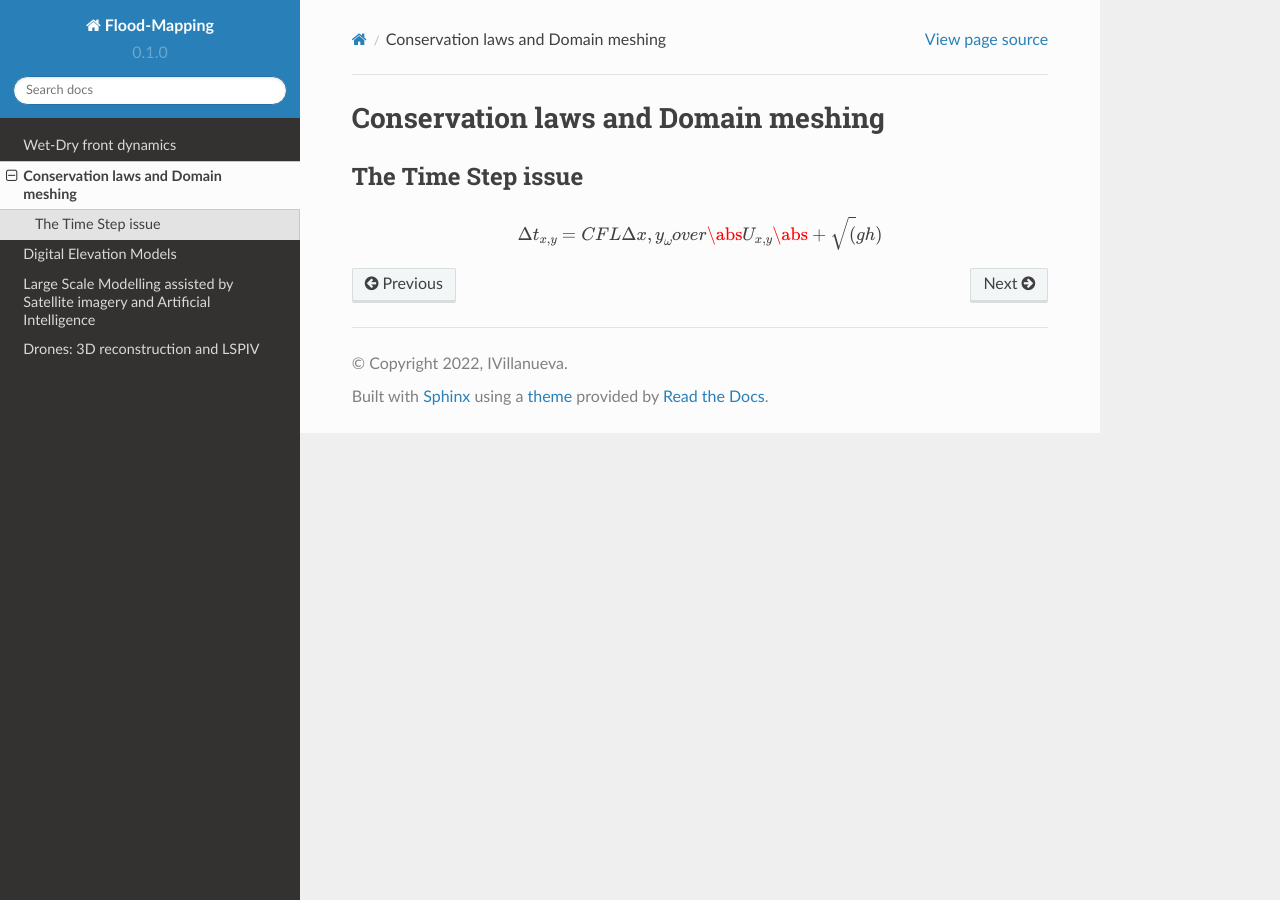
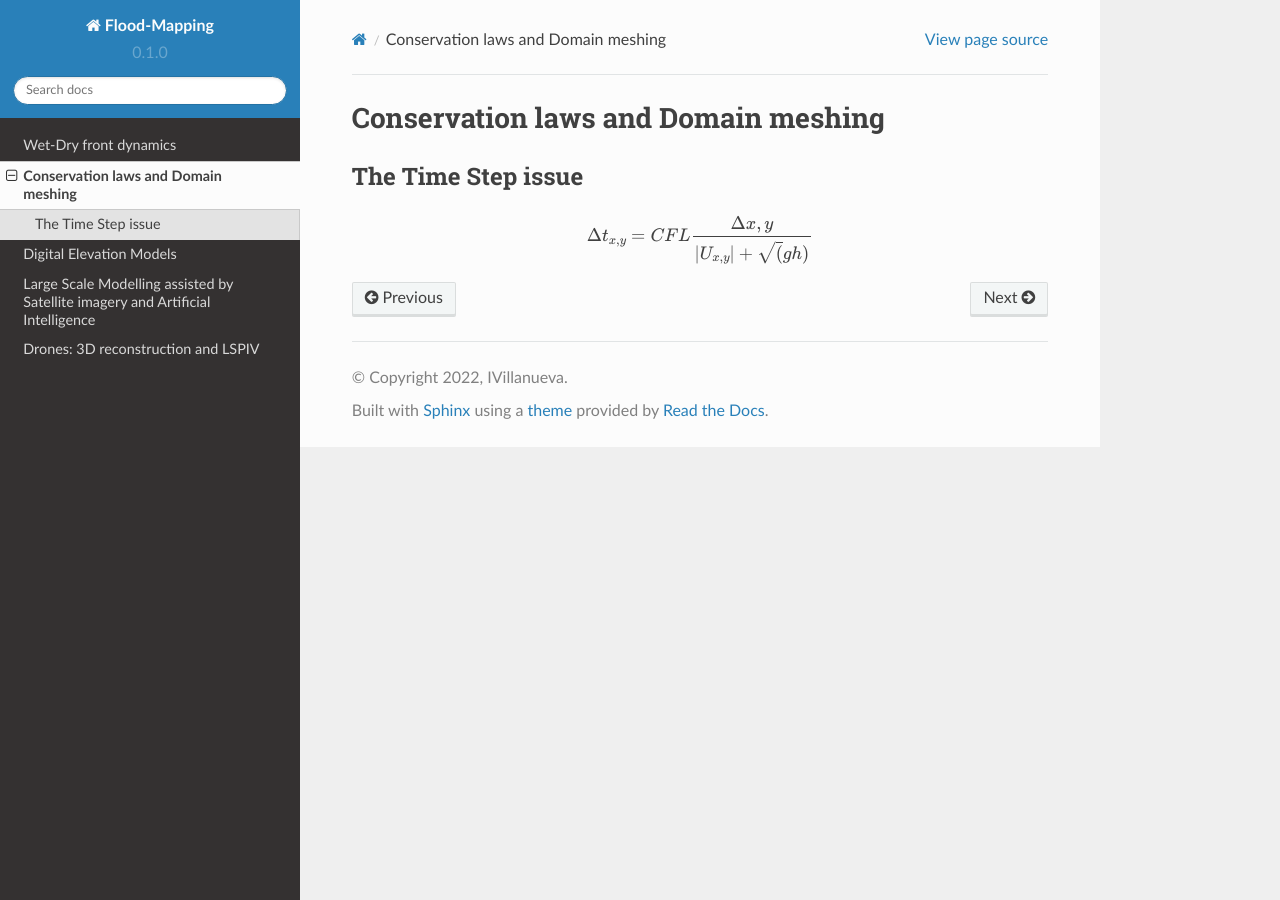
Before and after one commit to ivillamadrid/FloodMapping, a Sphinx documentation site: the page built from docs/source/claws.rst, in a window 1280 px wide. Built offline with Sphinx 7.4.7 and the Read the Docs theme 2.0.0, drawn with Linux system fonts in a browser that asks for light colours.

Commit message:
Update claws.rst

```diff
--- a/docs/source/claws.rst
+++ b/docs/source/claws.rst
@@ -7,4 +7,4 @@ The Time Step issue
 
 .. math::
 
-  \Delta t_{x, y}=CFL {\Delta {x, y}_\omega} over{\abs U_{x, y} \abs + \sqrt(gh)}
+  \Delta t_{x, y}=CFL \frac{\Delta {x, y}} {\left| U_{x, y} \right|  + \sqrt(gh)}
```
